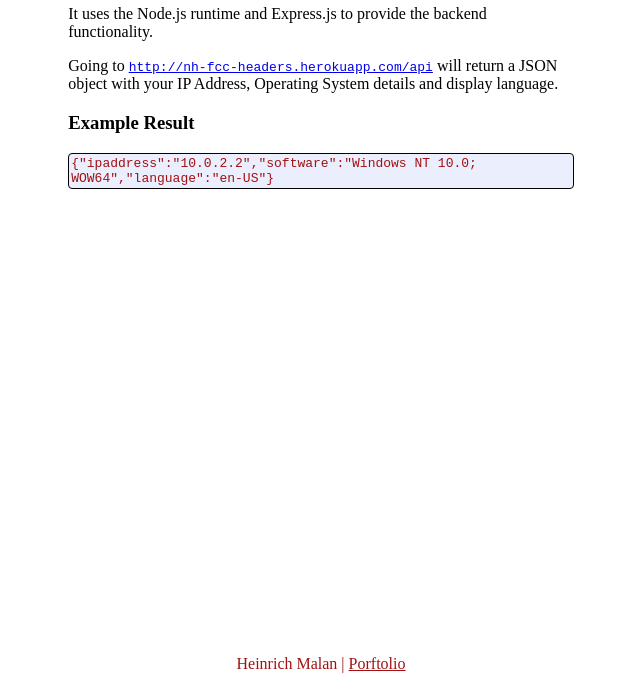
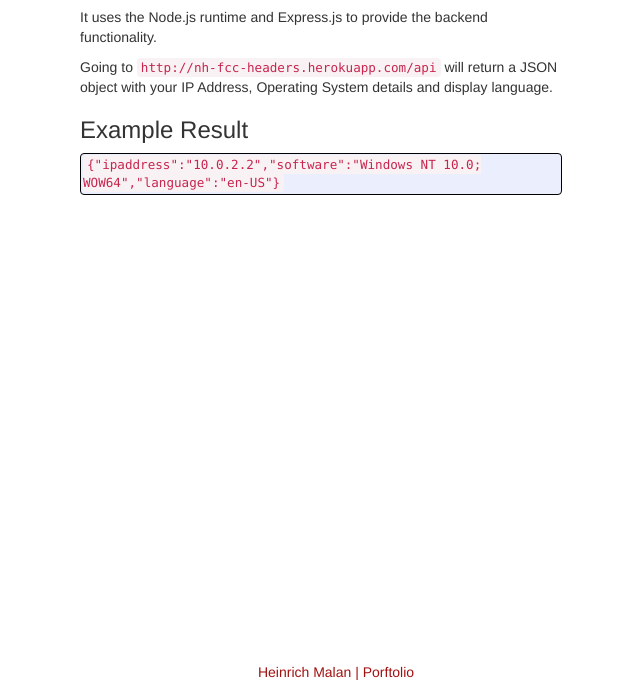
Before and after one commit to NotHimmler/nh-fcc-headers, a website: page index.html in a window 1280 px wide. Shown: the part 113-800 px from the top of the page, without its empty margins (319-959 px from the left). Drawn offline with nearby package versions, Linux system fonts and the light colour scheme.

Commit message:
Update index.html
Added bootstrap theming, updated website links

```diff
--- a/index.html
+++ b/index.html
@@ -1,5 +1,7 @@
 <html>
     <head>
+        <link rel="stylesheet" href="https://maxcdn.bootstrapcdn.com/bootstrap/3.3.6/css/bootstrap.min.css" integrity="sha384-1q8mTJOASx8j1Au+a5WDVnPi2lkFfwwEAa8hDDdjZlpLegxhjVME1fgjWPGmkzs7" crossorigin="anonymous">
+        <link rel="stylesheet" href="https://maxcdn.bootstrapcdn.com/bootstrap/3.3.6/css/bootstrap-theme.min.css" integrity="sha384-fLW2N01lMqjakBkx3l/M9EahuwpSfeNvV63J5ezn3uZzapT0u7EYsXMjQV+0En5r" crossorigin="anonymous">
         <link rel='stylesheet' type='text/css' href='styles.css'>
     </head>
     <body>
@@ -13,7 +15,7 @@
                 <code>{"ipaddress":"10.0.2.2","software":"Windows NT 10.0; WOW64","language":"en-US"}</code>
             </div>
             <div class="footer">
-                Heinrich Malan | <a href="http://eaae.com.au/heinrich.html" target="_blank">Porftolio</a>
+                <a href="https://heinbio.me" target="_blank">Heinrich Malan</a> | <a href="https://heinbio.me/portfolio" target="_blank">Porftolio</a>
             </div>
         </div>
 
```
